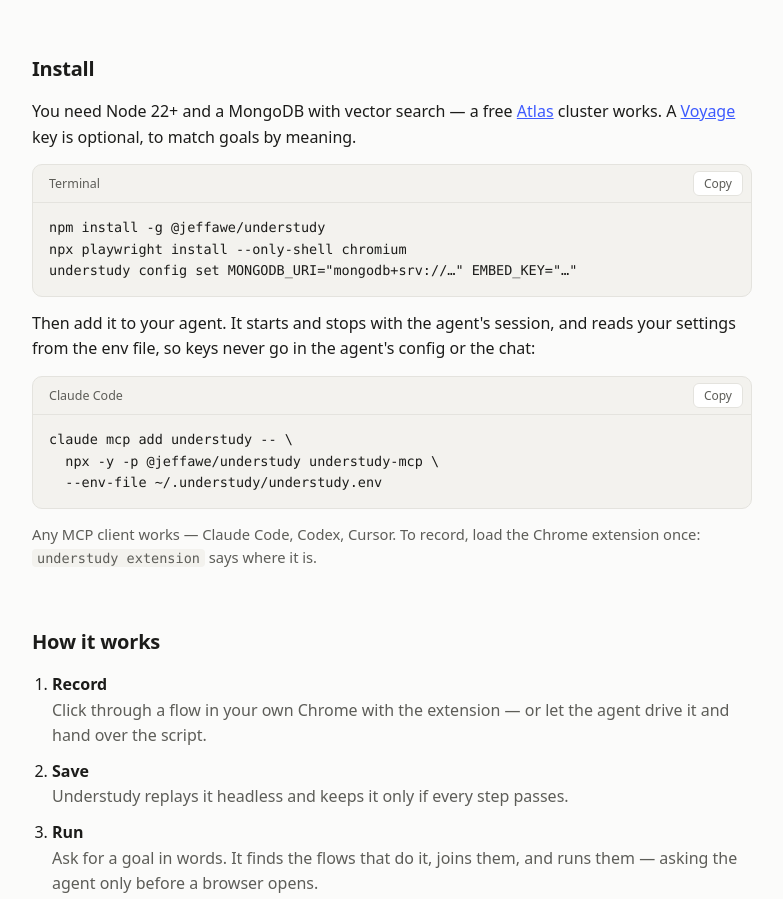
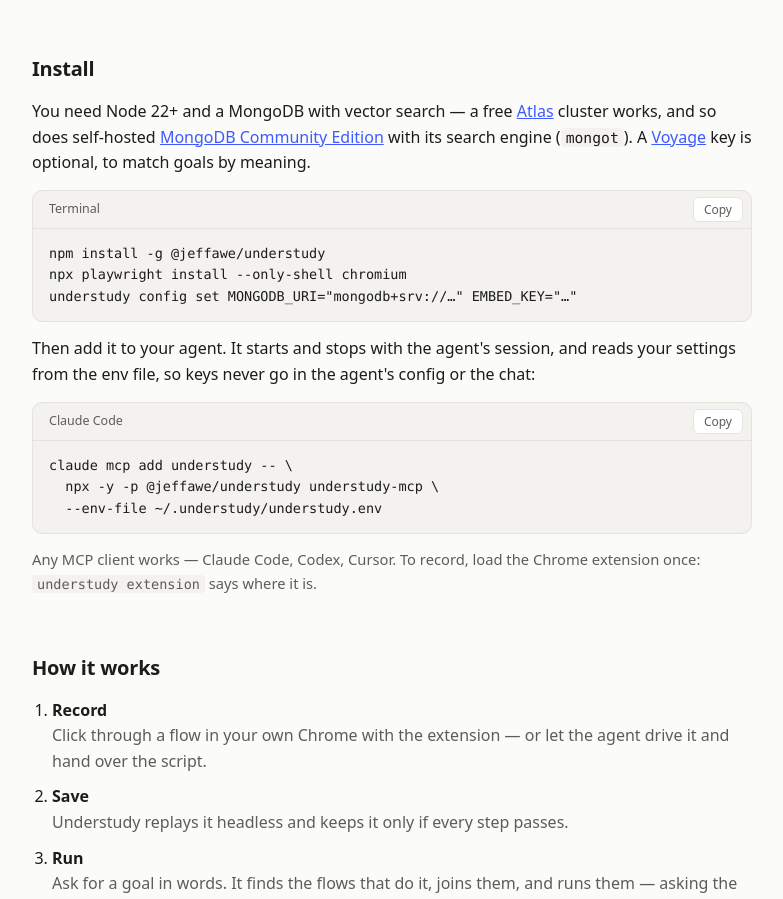
Before and after one commit to Jeffawe/UnderStudy, a browser extension: page site/index.html in a window 1280 px wide. Shown: the part 811-1710 px from the top of the page, without its empty margins (248-1031 px from the left). Drawn offline with Linux system fonts and the light colour scheme.

Commit message:
Mention MongoDB Community Edition on the site

```diff
--- a/site/index.html
+++ b/site/index.html
@@ -72,7 +72,7 @@
   </div>
 
   <h2 id="install">Install</h2>
-  <p>You need Node 22+ and a MongoDB with vector search — a free <a href="https://www.mongodb.com/atlas">Atlas</a> cluster works. A <a href="https://www.voyageai.com">Voyage</a> key is optional, to match goals by meaning.</p>
+  <p>You need Node 22+ and a MongoDB with vector search — a free <a href="https://www.mongodb.com/atlas">Atlas</a> cluster works, and so does self-hosted <a href="https://www.mongodb.com/products/self-managed/community-edition">MongoDB Community Edition</a> with its search engine (<code>mongot</code>). A <a href="https://www.voyageai.com">Voyage</a> key is optional, to match goals by meaning.</p>
   <div class="code"><div class="bar"><span>Terminal</span><button type="button">Copy</button></div><pre>npm install -g @jeffawe/understudy
 npx playwright install --only-shell chromium
 understudy config set MONGODB_URI="mongodb+srv://…" EMBED_KEY="…"</pre></div>
```
